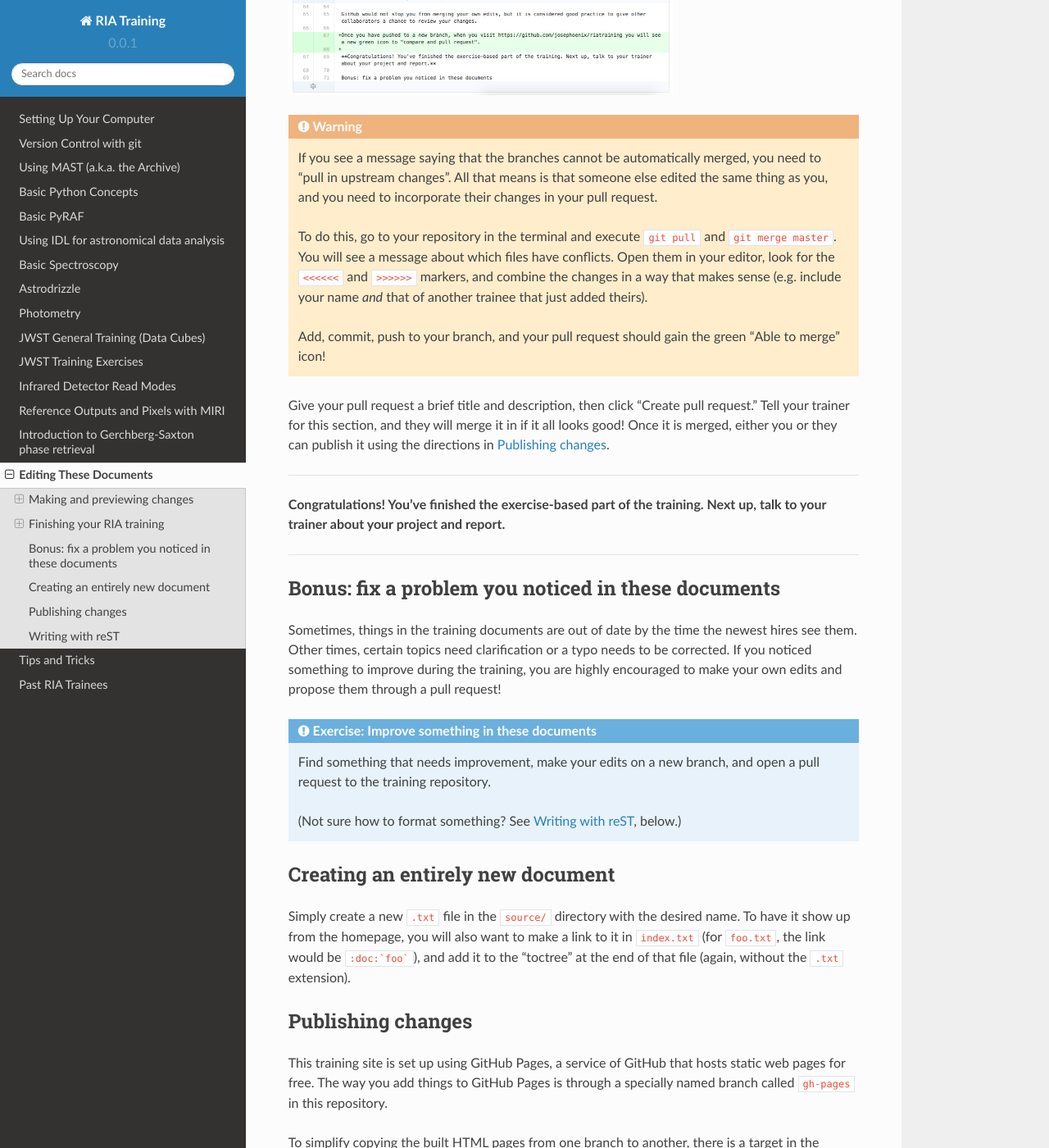
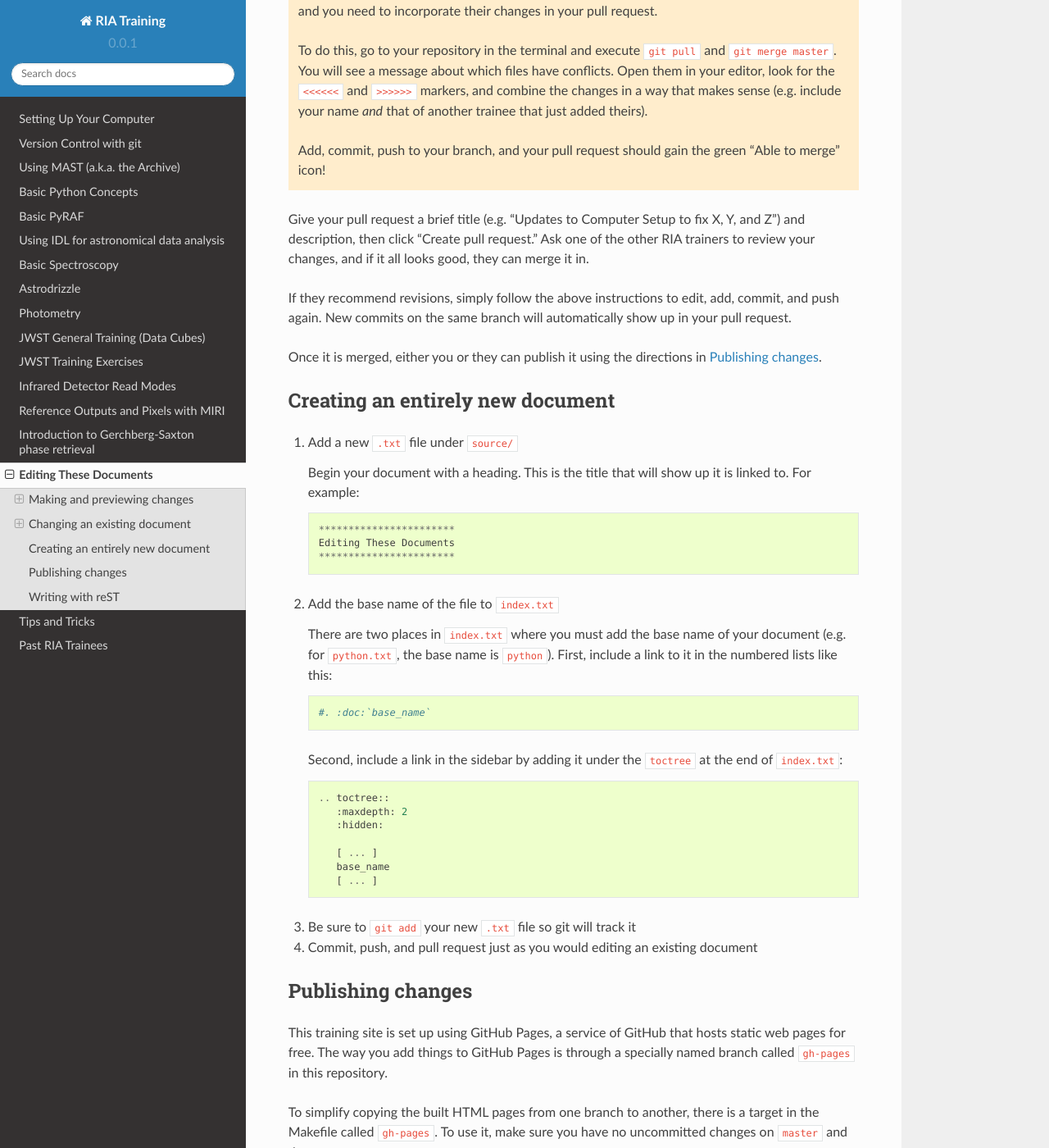
Before and after one commit to staceybright/training-library, a Sphinx documentation site: the page built from source/editing_these_documents.txt, in a window 1280 px wide and 1400 px high, scrolled down 2513 px. Shown: the whole window at 82% size. Built offline with Sphinx 7.4.7 and the Read the Docs theme 2.0.0, drawn with Linux system fonts in a browser that asks for light colours; some of the changed text lies outside the part shown.

Commit message:
Finishing the editing_these_documents.txt instructions

````diff
--- a/source/editing_these_documents.txt
+++ b/source/editing_these_documents.txt
@@ -3,8 +3,6 @@
 ***********************
 
 These documents live in a ``git`` repository, making it easy for you to modify them and share your changes with other RIAs. GitHub is the service we use to coordinate sharing and reviewing the changes. You can find the web interface to the repository at https://github.com/stsci-riab/riatraining.
-
-To conclude your RIA training, we want you to add your name to the :doc:`list of trainees <trainees>`.
 
 .. warning::
 
@@ -43,27 +41,16 @@
 
 Quit the autobuilder by interrupting it with :kbd:`Control-c`.
 
-Finishing your RIA training
-===========================
+Changing an existing document
+=============================
 
-For the last part of your training, you will make a small change to these documents and publish your changes for all to see.
+Recall from :doc:`version_control` that it's a good idea to make changes on a separate branch. Make a new branch with a descriptive name, like ``durbin-matplotlib-edits`` or ``fix-setup-typo``. (See :ref:`version_control_branching` for a refresher.)
 
-Editing the trainee list
-------------------------
+Edit the ``.txt`` source file (found in the ``source/`` directory) corresponding to the page you want to change. For formatting syntax tips, see :ref:`rest_primer` at the end of this document.
 
-:doc:`trainees` is a page on this site listing all the RIAs who have completed this training. You will edit this page to add your name to the list. Recall from :doc:`version_control` that it's a good idea to make changes on a separate branch. Make a new branch called ``last_exercise_yourlastname``.
+Verify your changes worked using either the :ref:`autobuilder script <autobuilder>` or ``make html`` followed by opening the HTML file produced. Once you're satisfied, commit the changes to your branch. (See :ref:`version_control_committing` for a refresher.)
 
-.. admonition:: Exercise: Add your name to "Past RIA Trainees"
-   :class: note
-
-   Edit the source file to add your name in the appropriate section.
-
-Verify your changes worked using either the :ref:`autobuilder script <autobuilder>` or ``make html``. Once you're satisfied, commit the changes to your branch.
-
-.. admonition:: Exercise: Push your changes for review
-   :class: note
-
-   Push your changes to a new branch on the origin repository. (i.e. ``git push origin last_exercise_yourlastname``).
+Lastly, push your commits to a new branch on the origin repository. (``git push origin your-branchname``)
 
 Making a pull request on GitHub
 -------------------------------
@@ -92,30 +79,43 @@
 
    Add, commit, push to your branch, and your pull request should gain the green "Able to merge" icon!
 
-Give your pull request a brief title and description, then click "Create pull request." Tell your trainer for this section, and they will merge it in if it all looks good! Once it is merged, either you or they can publish it using the directions in :ref:`publishing_changes`.
+Give your pull request a brief title (e.g. "Updates to Computer Setup to fix X, Y, and Z") and description, then click "Create pull request." Ask one of the other RIA trainers to review your changes, and if it all looks good, they can merge it in.
 
---------------------------------------------
+If they recommend revisions, simply follow the above instructions to edit, add, commit, and push again. New commits on the same branch will automatically show up in your pull request.
 
-**Congratulations! You've finished the exercise-based part of the training. Next up, talk to your trainer about your project and report.**
-
---------------------------------------------
-
-Bonus: fix a problem you noticed in these documents
-===================================================
-
-Sometimes, things in the training documents are out of date by the time the newest hires see them. Other times, certain topics need clarification or a typo needs to be corrected. If you noticed something to improve during the training, you are highly encouraged to make your own edits and propose them through a pull request!
-
-.. admonition:: Exercise: Improve something in these documents
-   :class: note
-
-   Find something that needs improvement, make your edits on a new branch, and open a pull request to the training repository.
-
-   (Not sure how to format something? See :ref:`rest_primer`, below.)
+Once it is merged, either you or they can publish it using the directions in :ref:`publishing_changes`.
 
 Creating an entirely new document
 =================================
 
-Simply create a new ``.txt`` file in the ``source/`` directory with the desired name. To have it show up from the homepage, you will also want to make a link to it in ``index.txt`` (for ``foo.txt``, the link would be ``:doc:`foo```), and add it to the "toctree" at the end of that file (again, without the ``.txt`` extension).
+1. Add a new ``.txt`` file under ``source/``
+
+   Begin your document with a heading. This is the title that will show up it is linked to. For example::
+
+      ***********************
+      Editing These Documents
+      ***********************
+
+
+2. Add the base name of the file to ``index.txt``
+
+   There are two places in ``index.txt`` where you must add the base name of your document (e.g. for ``python.txt``, the base name is ``python``). First, include a link to it in the numbered lists like this::
+
+      #. :doc:`base_name`
+
+   Second, include a link in the sidebar by adding it under the ``toctree`` at the end of ``index.txt``::
+
+      .. toctree::
+         :maxdepth: 2
+         :hidden:
+
+         [ ... ]
+         base_name
+         [ ... ]
+
+3. Be sure to ``git add`` your new ``.txt`` file so git will track it
+
+4. Commit, push, and pull request just as you would editing an existing document
 
 .. _publishing_changes:
 
--- a/source/version_control.txt
+++ b/source/version_control.txt
@@ -127,6 +127,8 @@
       Resolving deltas: 100% (641/641), done.
       Checking connectivity... done.
 
+.. _version_control_branching:
+
 Creating a branch for your changes
 ==================================
 
@@ -178,6 +180,8 @@
    A second branch called "newbranch" coming off of master.
 
 However, because you have selected a new branch, changes you make will be added to the history on their own separate timeline. Thus prepared, let's edit the trainees list.
+
+.. _version_control_committing:
 
 Editing and committing changes
 ==============================
````
Also changed, not shown: other parts of source/editing_these_documents.txt (+2 -2 lines).
